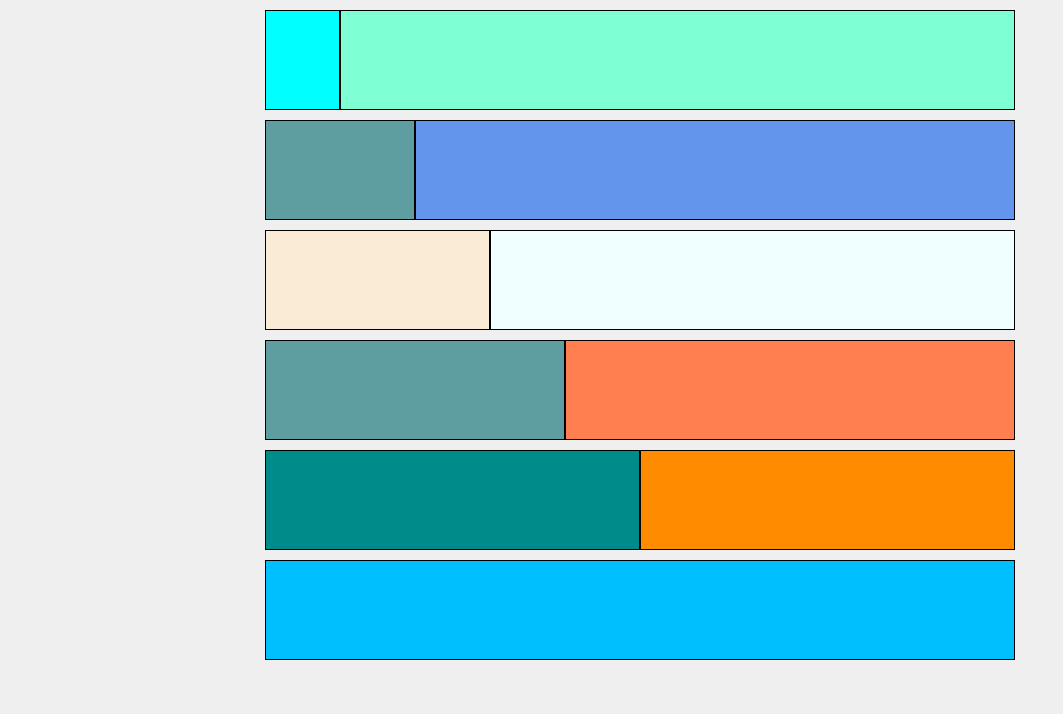
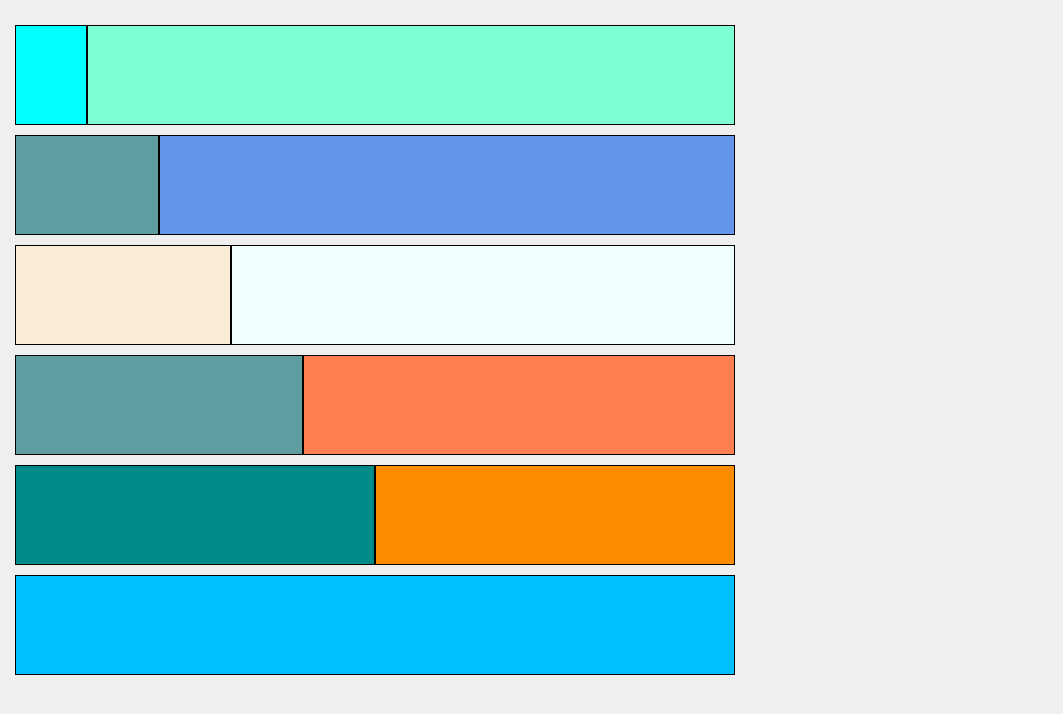
Before and after one commit to AHOhhhh/rem-demo, a plain HTML site: page index.html in a window 1280 px wide. Shown: the whole page, without its empty margins (0-1063 px from the left). Drawn offline with Linux system fonts and the light colour scheme.

Commit message:
[WJ]feat: add container padding

```diff
--- a/index.css
+++ b/index.css
@@ -4,12 +4,12 @@
 
 body {
     font-size: 16px;
-    padding: 0;
+    margin: 0;
     background-color: #efefef;
 }
 
 .container {
-    width: 10rem;
+    padding: 15px;
     margin: 0 auto;
 }
 
--- a/index.js
+++ b/index.js
@@ -1,5 +1,6 @@
 const maxWidth = 750;
 const gridNumber = 10;
+const containerPadding = 30;
 let documentElement = document.documentElement;
 document.addEventListener('DOMContentLoaded', updateFontSize);
 window.addEventListener('orientationchange', updateFontSize);
@@ -8,5 +9,5 @@ window.addEventListener('resize', updateFontSize);
 function updateFontSize() {
     let width = documentElement.clientWidth;
     width = width < maxWidth ? width : maxWidth;
-    documentElement.style.fontSize = `${width / gridNumber}px`;
+    documentElement.style.fontSize = `${(width - containerPadding) / gridNumber}px`;
 }
```
